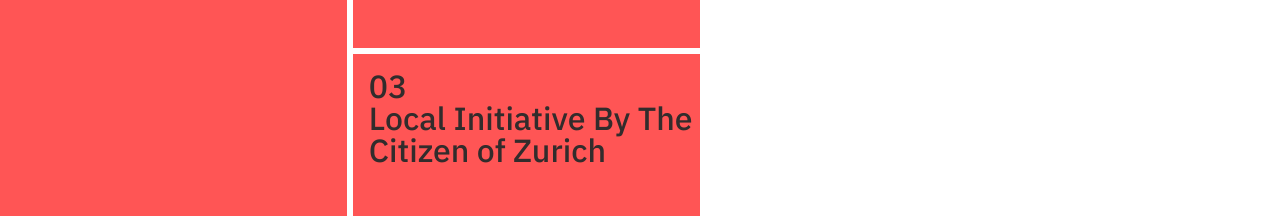
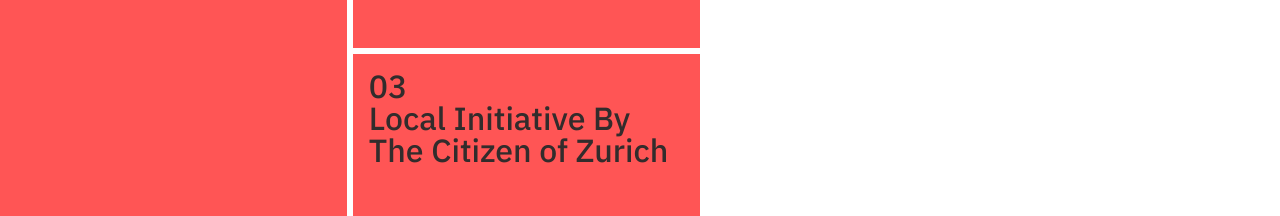
Before and after one commit to interactivethings/crimson-to-salmon, a React (Create React App) app: page / in a window 1280 px wide. Shown: the part 1449-1665 px from the top of the page. Built offline with nearby package versions, Linux system fonts and the light colour scheme.

Commit message:
Rename + update color

```diff
--- a/src/components/Initiatives.tsx
+++ b/src/components/Initiatives.tsx
@@ -1,6 +1,6 @@
 import * as React from 'react';
 import styled from '@emotion/styled-base';
-import { InitiativesColor, InitiativesTitle } from 'src/materials/materials';
+import { InitiativesTitle, MainRed } from 'src/materials/materials';
 
 export const InitiativesElement = styled('div')`
     display: flex;
@@ -11,7 +11,7 @@
 `
 
 export const InitiativesElementLeft = styled('div')`
-    background-color: ${InitiativesColor};
+    background-color: ${MainRed};
     width: 49.6%;
     justify-content: space-between;
     display: flex;
@@ -28,7 +28,7 @@
 export const InitiativesElementSmall = styled('div')`
     display: flex;
     flex-direction: column;
-    background-color: ${InitiativesColor};
+    background-color: ${MainRed};
     height: 49.6%;
 `
 
--- a/src/components/Intro.tsx
+++ b/src/components/Intro.tsx
@@ -1,11 +1,11 @@
 import * as React from 'react';
 import styled from '@emotion/styled'
-import { IntroHeading, Intro1, Intro2, Intro3, Intro4 } from 'src/materials/materials';
+import { IntroHeading, Intro1, Intro2, Intro3, Intro4, MainRed } from 'src/materials/materials';
 
 export const IntroWrapper = styled('div')`
     width: 100vw;
     height: 100vh;
-    background-color: crimson;
+    background-color: ${MainRed};
     position: relative;
 `
 
--- a/src/materials/materials.tsx
+++ b/src/materials/materials.tsx
@@ -5,7 +5,7 @@
 
 export const TextColor = '#322C2C';
 export const LabelColor = '#8B7F7F';
-export const InitiativesColor = '#FF5555';
+export const MainRed = '#FF5555';
 
 // Typography
 
@@ -106,7 +106,8 @@
     font-weight: 500;
     font-size: 2em;
     color: ${TextColor};
-    margin: 1rem 0 0 1rem;
+    margin: 1rem 1rem 0 1rem;
+
 `
 
 // export const InitiativesSubtitle = styled('div')`
```
